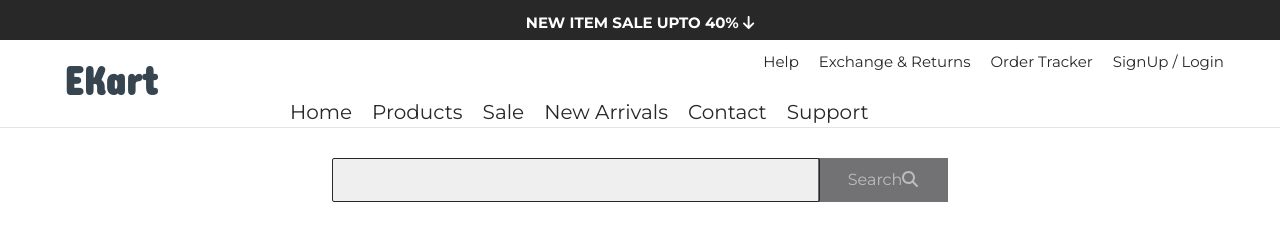
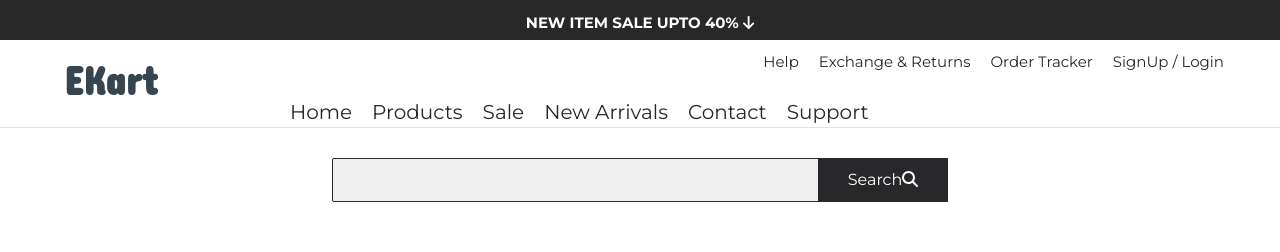
Before and after one commit to Subhro-ai/learningAngular, an Angular app: page / in a window 1280 px wide. Shown: the top 252 px of the page. Built offline with nearby package versions, Linux system fonts and the light colour scheme.

Commit message:
Template reference variable

```diff
--- a/src/app/container/search/search.component.html
+++ b/src/app/container/search/search.component.html
@@ -1,6 +1,6 @@
 <div class="ekart-product-search">
-    <input type="text" class="ekart-search-product-input" [(ngModel)]="searchText" (input)="onSearch()" >
-    <button [ngClass]="{'btn':true, 'btn-search': searchText, 'btn-search-disabled' : !searchText}" [disabled] = "!searchText">Search<fa-icon [icon]="faSearch"></fa-icon> </button>
+    <input type="text" class="ekart-search-product-input" #searchInput>
+    <button class="btn btn-search" (click)="onSearch(searchInput)">Search<fa-icon [icon]="faSearch"></fa-icon> </button>
 </div>
 <div class="ekart-search-result-for">
     <p *ngIf="searchText != '' "><strong>Search result for : </strong> {{searchText}} </p>
--- a/src/app/container/search/search.component.ts
+++ b/src/app/container/search/search.component.ts
@@ -12,7 +12,10 @@ export class SearchComponent {
   @Output()
   searchTextEmit: EventEmitter<string> = new EventEmitter<string>();
 
-  onSearch() {
+  onSearch(inputEL : HTMLInputElement) {
+    this.searchText = inputEL.value;
     this.searchTextEmit.emit(this.searchText);
   }
+
+
 }
```
